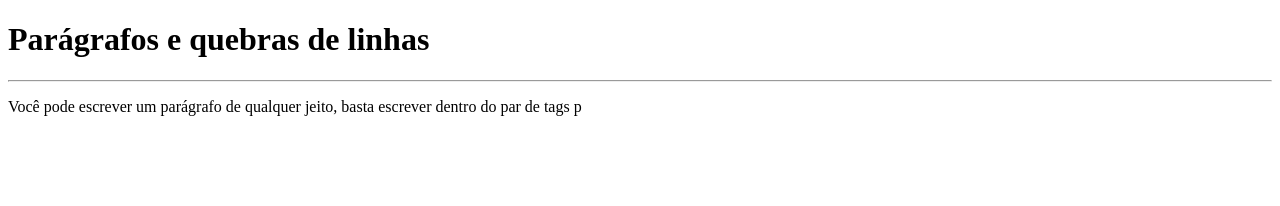
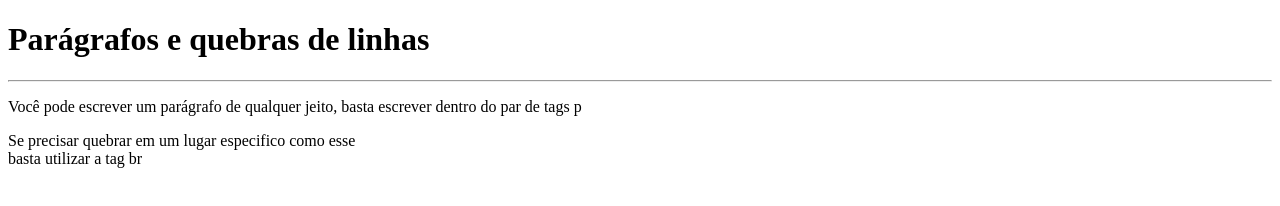
Before and after one commit to Marcus-vinicius-pcs/HTML5-CSS3-Curso-em-video, a plain HTML site: page exercicios/ex002/index.html in a window 1280 px wide. Drawn offline with Linux system fonts and the light colour scheme.

Commit message:
tag br
adicção da tag br

```diff
--- a/exercicios/ex002/index.html
+++ b/exercicios/ex002/index.html
@@ -10,5 +10,6 @@
     <h1>Parágrafos e quebras de linhas</h1>
     <hr>
     <p>Você pode escrever um parágrafo de qualquer jeito, basta escrever dentro do par de tags p</p>
+    <p>Se precisar quebrar em um lugar especifico como esse <br> basta utilizar a tag br</p>
 </body>
 </html>
```
